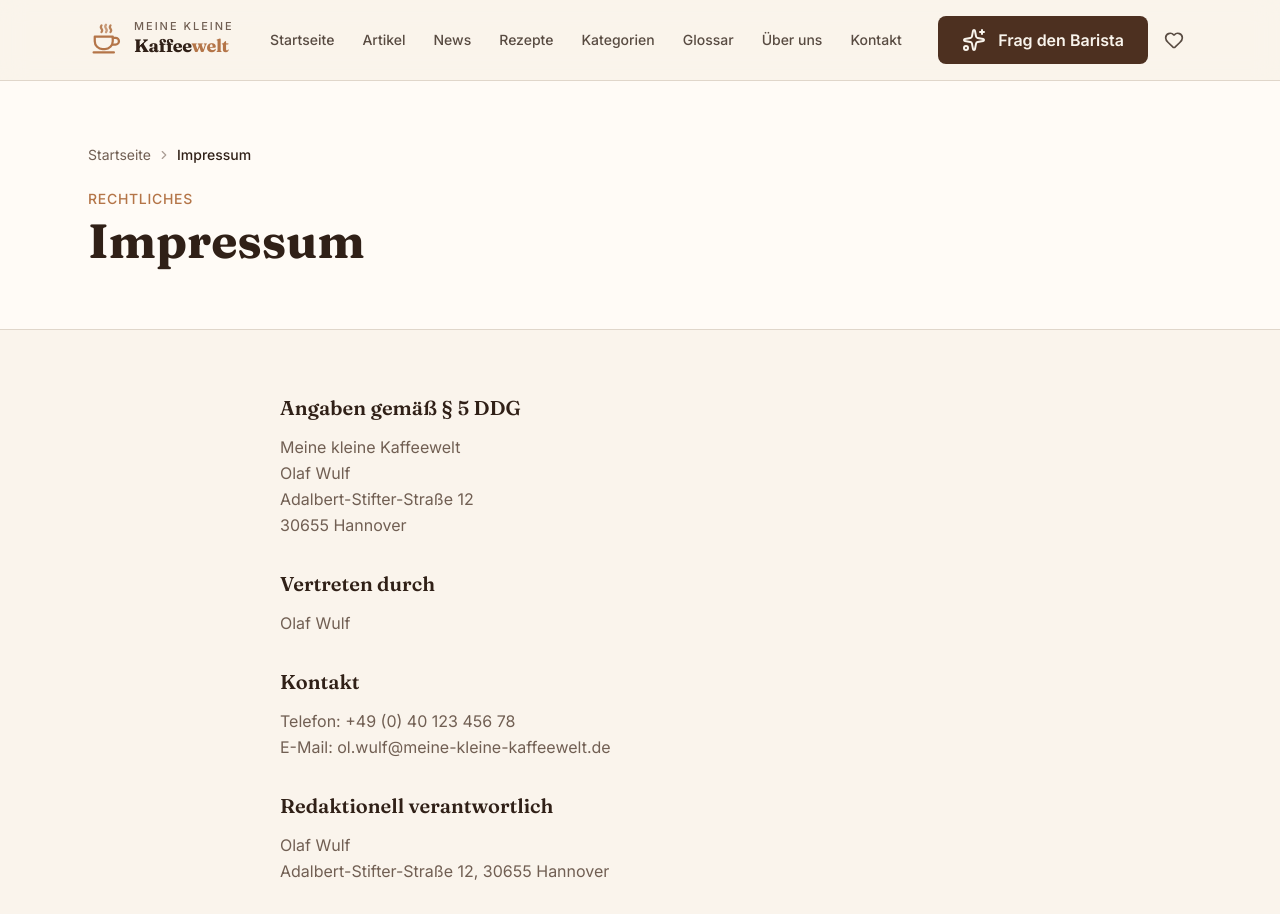
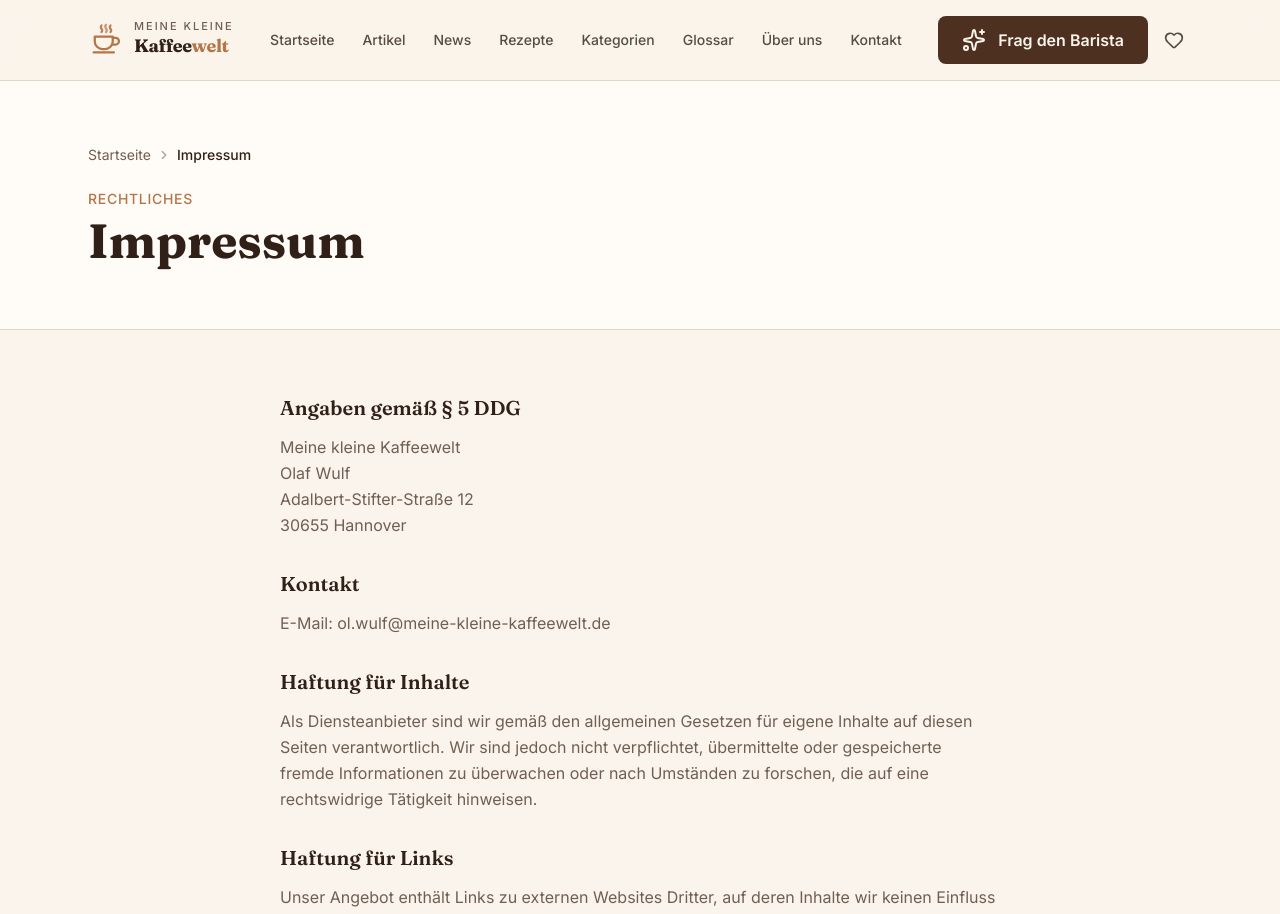
Before and after one commit to bbz9zkk6b6-beep/kaffeewelt, a Next.js app: page /impressum in a window 1280 px wide. Shown: the top 914 px of the page. Built offline with nearby package versions, Linux system fonts and the light colour scheme.

Commit message:
impressum: telefon + redundante Abschnitte entfernt

```diff
--- a/app/impressum/page.tsx
+++ b/app/impressum/page.tsx
@@ -32,30 +32,10 @@ export default function ImpressumPage() {
 
           <section>
             <h2 className="font-serif text-xl font-semibold text-foreground">
-              Vertreten durch
-            </h2>
-            <p className="mt-3">Olaf Wulf</p>
-          </section>
-
-          <section>
-            <h2 className="font-serif text-xl font-semibold text-foreground">
               Kontakt
             </h2>
             <p className="mt-3">
-              Telefon: +49 (0) 40 123 456 78
-              <br />
               E-Mail: ol.wulf@meine-kleine-kaffeewelt.de
-            </p>
-          </section>
-
-          <section>
-            <h2 className="font-serif text-xl font-semibold text-foreground">
-              Redaktionell verantwortlich
-            </h2>
-            <p className="mt-3">
-              Olaf Wulf
-              <br />
-              Adalbert-Stifter-Straße 12, 30655 Hannover
             </p>
           </section>
 
```
